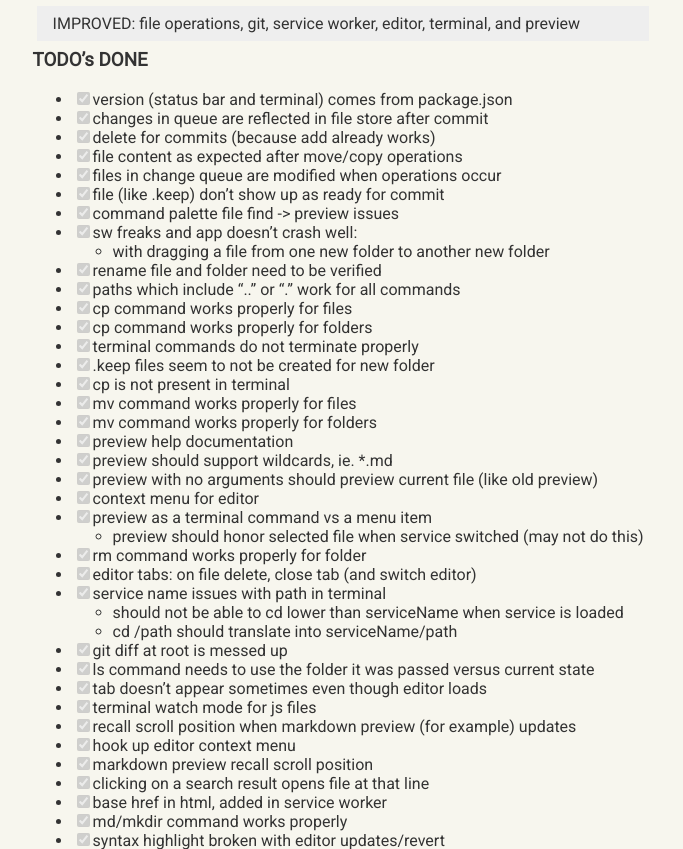
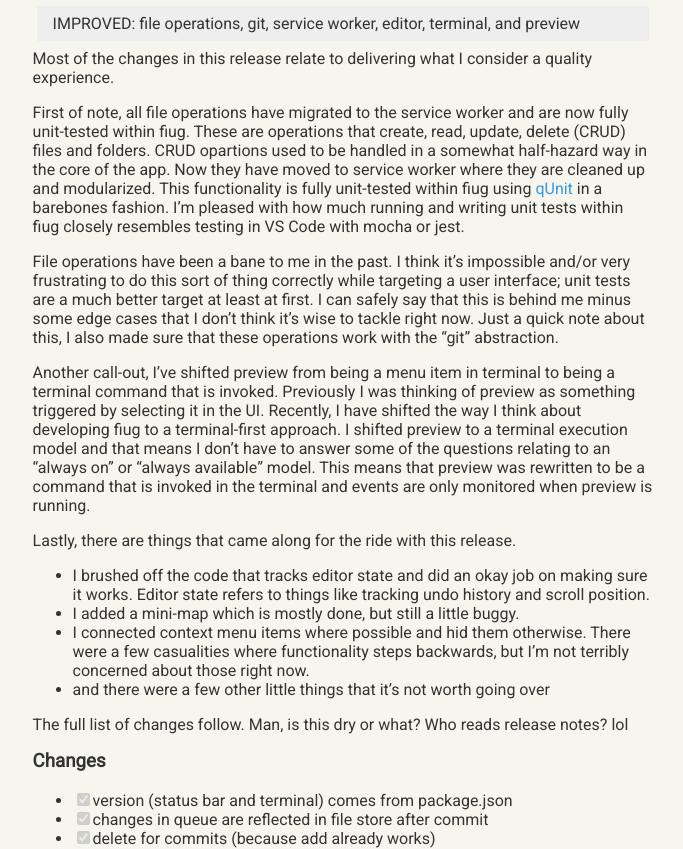
Before and after one commit to fiugd/blog, a Jekyll site: the page built from docs/_posts/2021-08-19-release-v0-4-3.md, in a window 1280 px wide and 1400 px high. Shown: the part 551-1400 px from the top of the window, without its empty margins (297-980 px from the left). Built offline with Jekyll 4.4.1, drawn with Linux system fonts in a browser that asks for light colours.

Commit message:
Update 2021-08-19-release-v0-4-3.md

```diff
--- a/docs/_posts/2021-08-19-release-v0-4-3.md
+++ b/docs/_posts/2021-08-19-release-v0-4-3.md
@@ -13,7 +13,25 @@ tags:
   - releases
 ---
 
-### TODO's DONE
+Most of the changes in this release relate to delivering what I consider a quality experience.
+
+First of note, all file operations have migrated to the service worker and are now fully unit-tested within fiug.  These are operations that create, read, update, delete (CRUD) files and folders.  CRUD opartions used to be handled in a somewhat half-hazard way in the core of the app.  Now they have moved to service worker where they are cleaned up and modularized.  This functionality is fully unit-tested within fiug using [qUnit](https://qunitjs.com/) in a barebones fashion.  I'm pleased with how much running and writing unit tests within fiug closely resembles testing in VS Code with mocha or jest.
+
+File operations have been a bane to me in the past.  I think it's impossible and/or very frustrating to do this sort of thing correctly while targeting a user interface; unit tests are a much better target at least at first.  I can safely say that this is behind me minus some edge cases that I don't think it's wise to tackle right now.  Just a quick note about this, I also made sure that these operations work with the "git" abstraction.
+
+Another call-out, I've shifted preview from being a menu item in terminal to being a terminal command that is invoked.  Previously I was thinking of preview as something triggered by selecting it in the UI.  Recently, I have shifted the way I think about developing fiug to a terminal-first approach.  I shifted preview to a terminal execution model and that means I don't have to answer some of the questions relating to an "always on" or "always available" model.  This means that preview was rewritten to be a command that is invoked in the terminal and events are only monitored when preview is running.
+
+Lastly, there are things that came along for the ride with this release.
+- I brushed off the code that tracks editor state and did an okay job on making sure it works.  Editor state refers to things like tracking undo history and scroll position.
+- I added a mini-map which is mostly done, but still a little buggy.
+- I connected context menu items where possible and hid them otherwise.  There were a few casualities where functionality steps backwards, but I'm not terribly concerned about those right now.
+- and there were a few other little things that it's not worth going over
+
+The full list of changes follow.  Man, is this dry or what?  Who reads release notes?  lol
+
+
+### Changes
+
 - [X] version (status bar and terminal) comes from package.json
 - [X] changes in queue are reflected in file store after commit
 - [X] delete for commits (because add already works)
```
